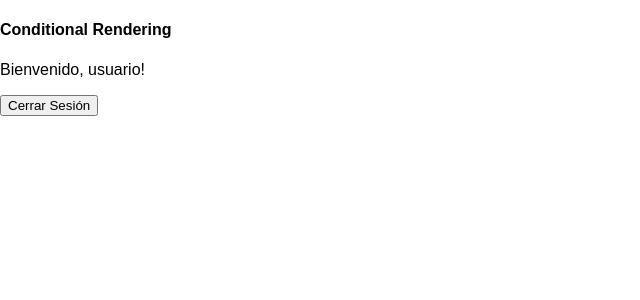
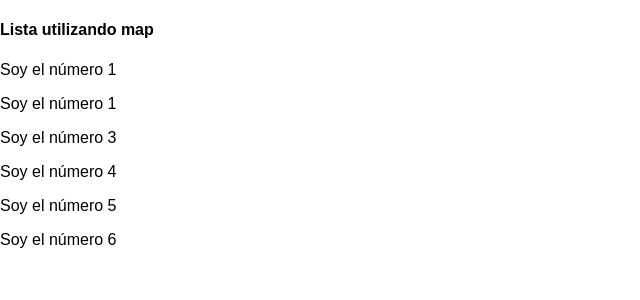
Before and after one commit to misan7/udemy-react, a React (Create React App) app: page / in a window 1280 px wide. Shown: the top 300 px of the page, without its empty margins (0-640 px from the left). Built offline with nearby package versions, Linux system fonts and the light colour scheme.

Commit message:
Array utilizando key y map

```diff
--- a/src/App.js
+++ b/src/App.js
@@ -1,11 +1,15 @@
 import React, { Component } from 'react'
-import ConditionalSection from './sections/conditional'
 
 class App extends Component {
   render() {
+    const numbers = [1, 1, 3, 4, 5, 6]
+
     return (
       <div className="App">
-        <ConditionalSection />
+        <h4>Lista utilizando map</h4>
+        {numbers.map((number, index) => {
+          return <p key={index}>Soy el número {number}</p>
+        })}
       </div>
     )
   }
```
